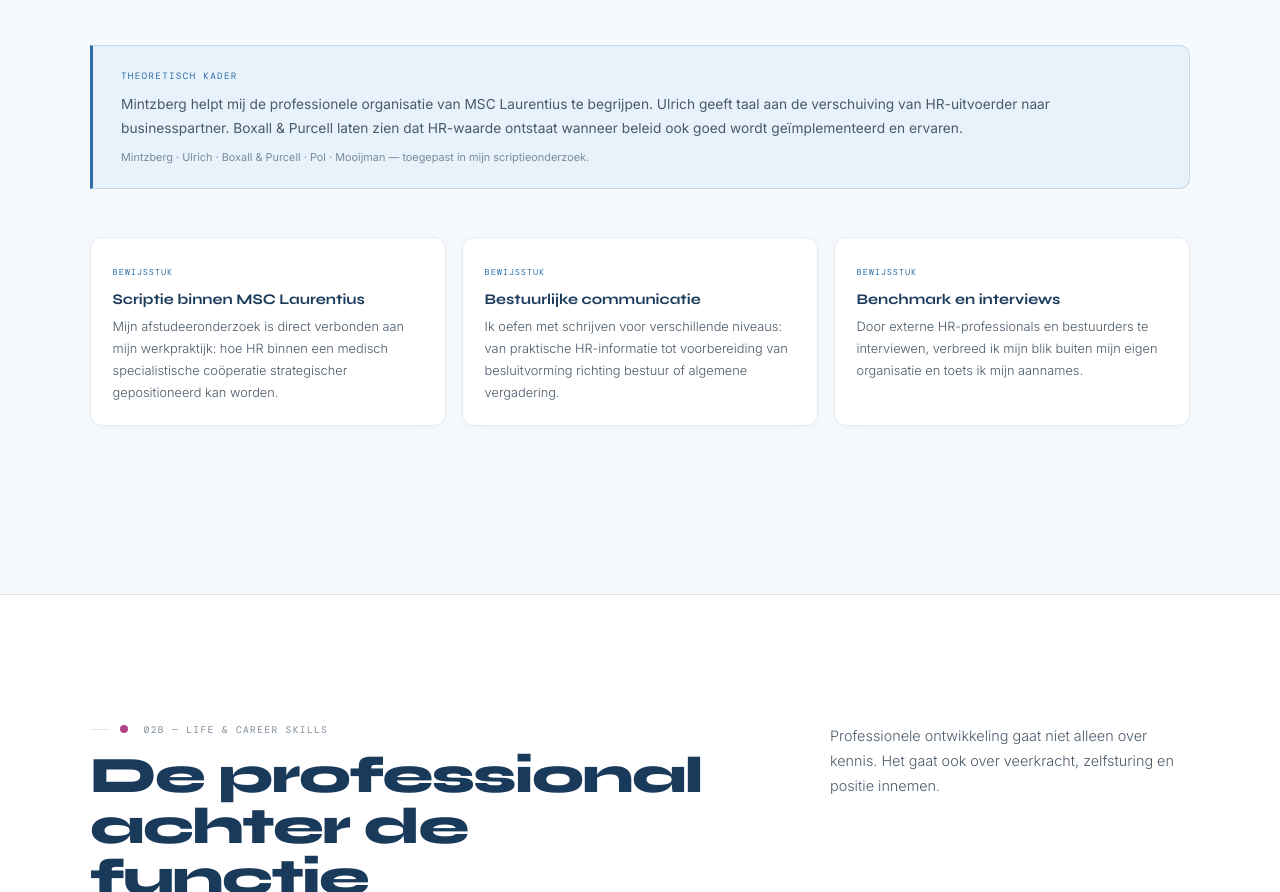
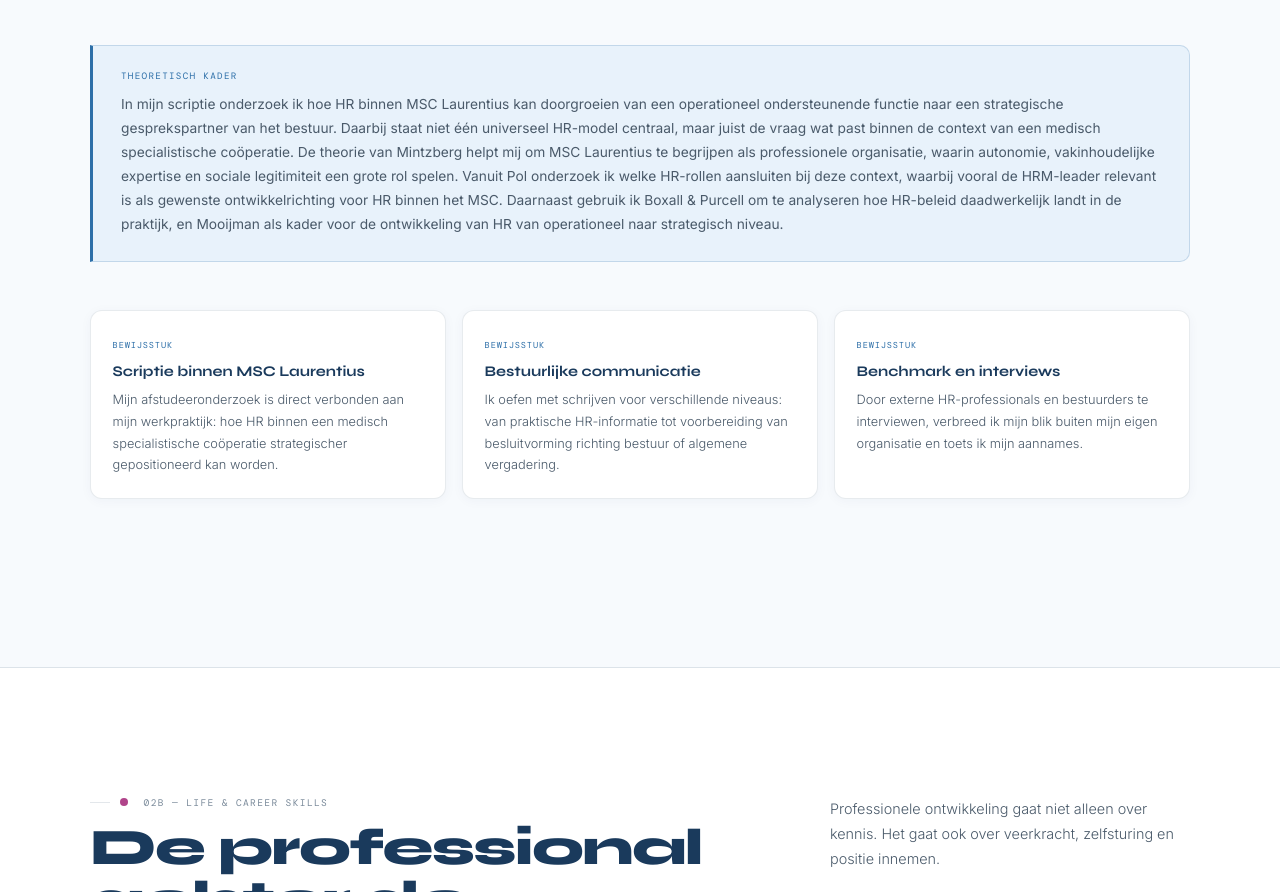
Before and after one commit to mylifeasraisa/raisaramkhelawan, a plain HTML site: page index.html in a window 1280 px wide. Shown: the part 10165-11057 px from the top of the page. Drawn offline with nearby package versions, Linux system fonts and the light colour scheme.

Commit message:
Revise theoretical framework and HR analysis in scriptie

```diff
--- a/index.html
+++ b/index.html
@@ -831,8 +831,8 @@
     </div>
     <div class="fase-theorie fade-up">
       <div class="ft-label">Theoretisch kader</div>
-      <p>Mintzberg helpt mij de professionele organisatie van MSC Laurentius te begrijpen. Ulrich geeft taal aan de verschuiving van HR-uitvoerder naar businesspartner. Boxall & Purcell laten zien dat HR-waarde ontstaat wanneer beleid ook goed wordt geïmplementeerd en ervaren.</p>
-      <cite>Mintzberg · Ulrich · Boxall & Purcell · Pol · Mooijman — toegepast in mijn scriptieonderzoek.</cite>
+      <p>In mijn scriptie onderzoek ik hoe HR binnen MSC Laurentius kan doorgroeien van een operationeel ondersteunende functie naar een strategische gesprekspartner van het bestuur. Daarbij staat niet één universeel HR-model centraal, maar juist de vraag wat past binnen de context van een medisch specialistische coöperatie.
+        De theorie van Mintzberg helpt mij om MSC Laurentius te begrijpen als professionele organisatie, waarin autonomie, vakinhoudelijke expertise en sociale legitimiteit een grote rol spelen. Vanuit Pol onderzoek ik welke HR-rollen aansluiten bij deze context, waarbij vooral de HRM-leader relevant is als gewenste ontwikkelrichting voor HR binnen het MSC. Daarnaast gebruik ik Boxall & Purcell om te analyseren hoe HR-beleid daadwerkelijk landt in de praktijk, en Mooijman als kader voor de ontwikkeling van HR van operationeel naar strategisch niveau.</cite>
     </div>
     <div class="bewijs-grid fade-up">
       <div class="bewijs-card"><span class="bewijs-label">Bewijsstuk</span><h4>Scriptie binnen MSC Laurentius</h4><p>Mijn afstudeeronderzoek is direct verbonden aan mijn werkpraktijk: hoe HR binnen een medisch specialistische coöperatie strategischer gepositioneerd kan worden.</p></div>
```
